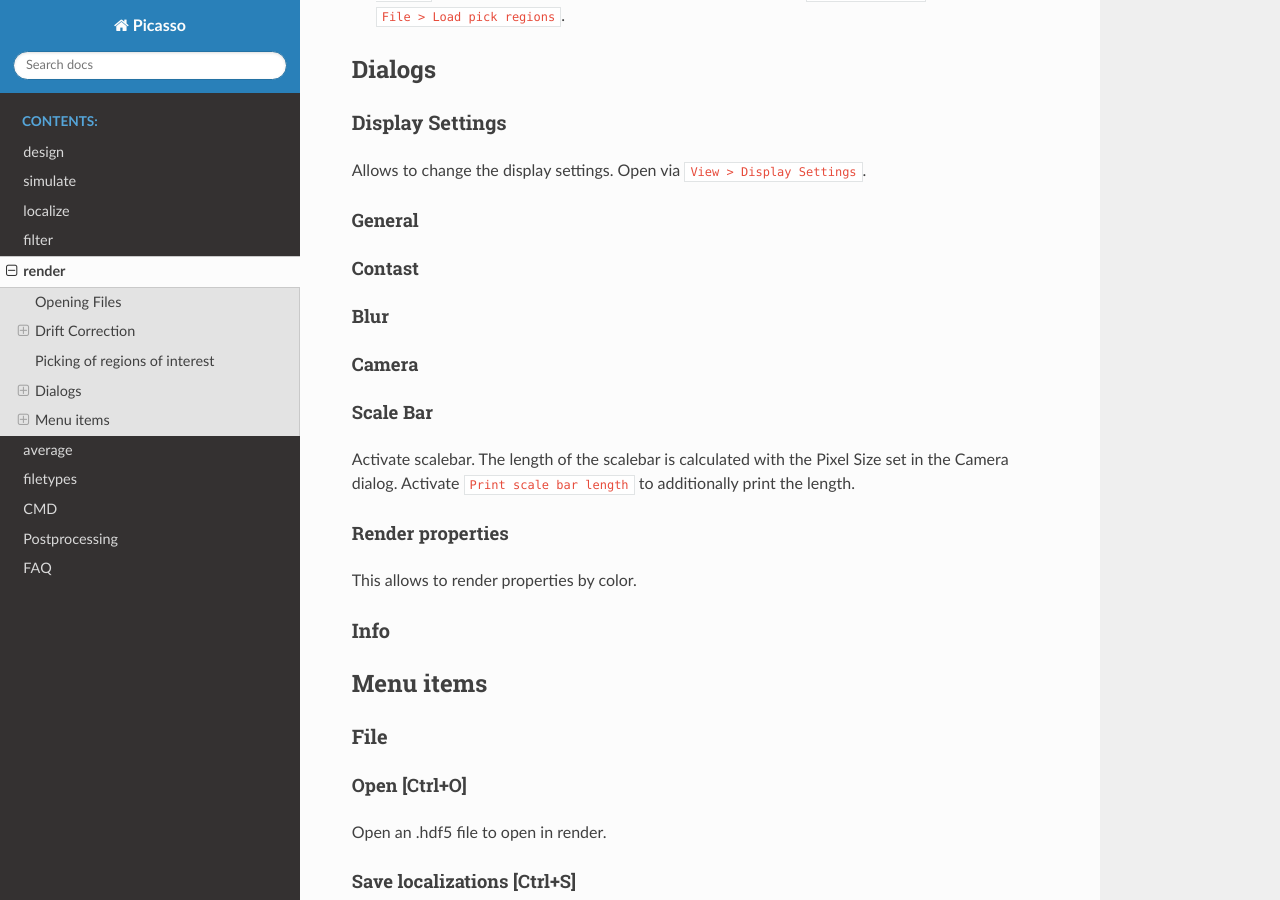
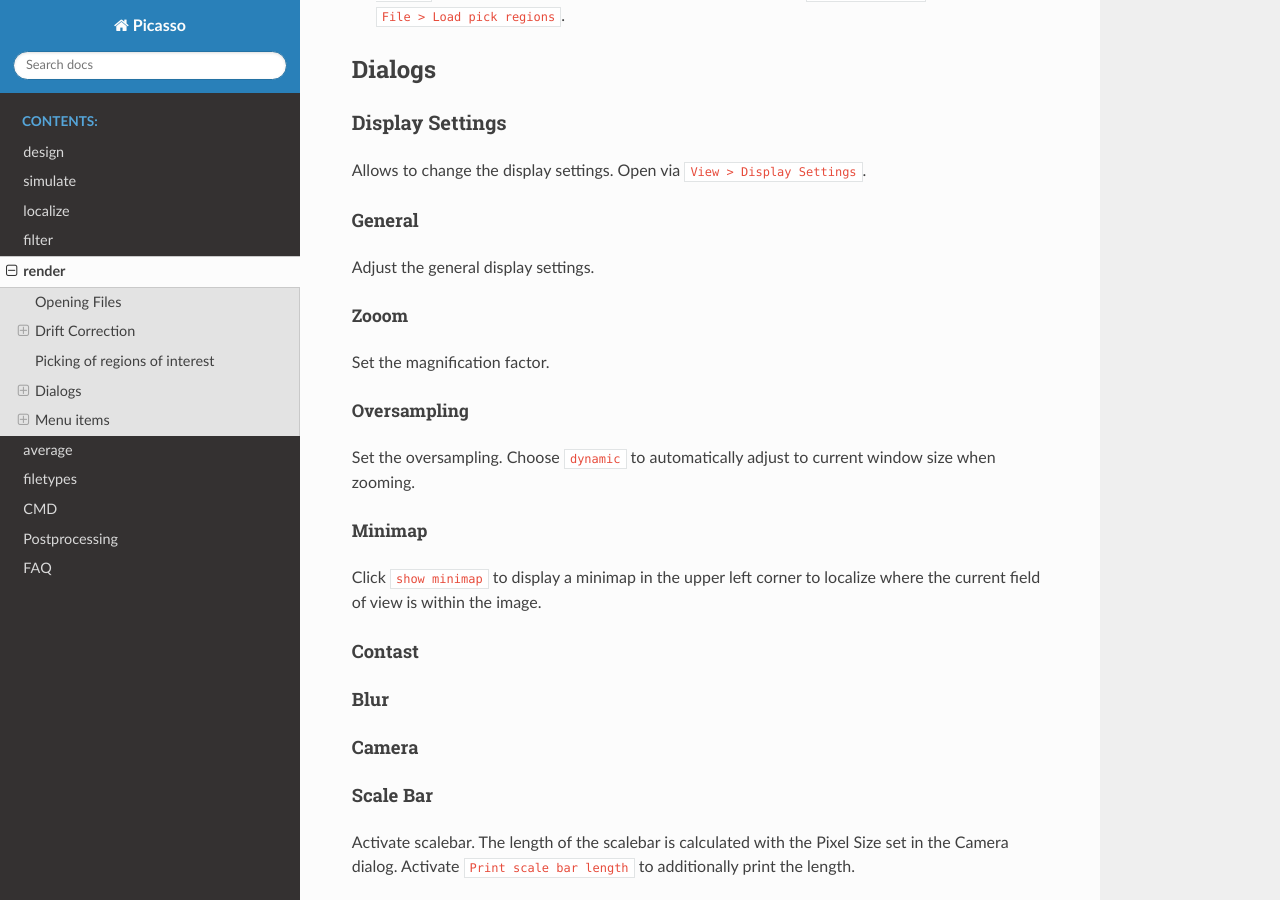
Before and after one commit to jungmannlab/picasso, a Sphinx documentation site: the page built from docs/render.rst, in a window 1280 px wide and 900 px high, scrolled down 2467 px. Built offline with Sphinx 7.4.7 and the Read the Docs theme 2.0.0, drawn with Linux system fonts in a browser that asks for light colours.

Commit message:
docs for render:general

```diff
--- a/docs/render.rst
+++ b/docs/render.rst
@@ -53,6 +53,19 @@ Allows to change the display settings. Open via ``View > Display Settings``.
 
 General
 ^^^^^^^
+Adjust the general display settings.
+
+Zooom
++++++
+Set the magnification factor.
+
+Oversampling
+++++++++++++
+Set the oversampling. Choose ``dynamic`` to automatically adjust to current window size when zooming.
+
+Minimap
++++++++
+Click ``show minimap`` to display a minimap in the upper left corner to localize where the current field of view is within the image.
 
 Contast
 ^^^^^^^
```
